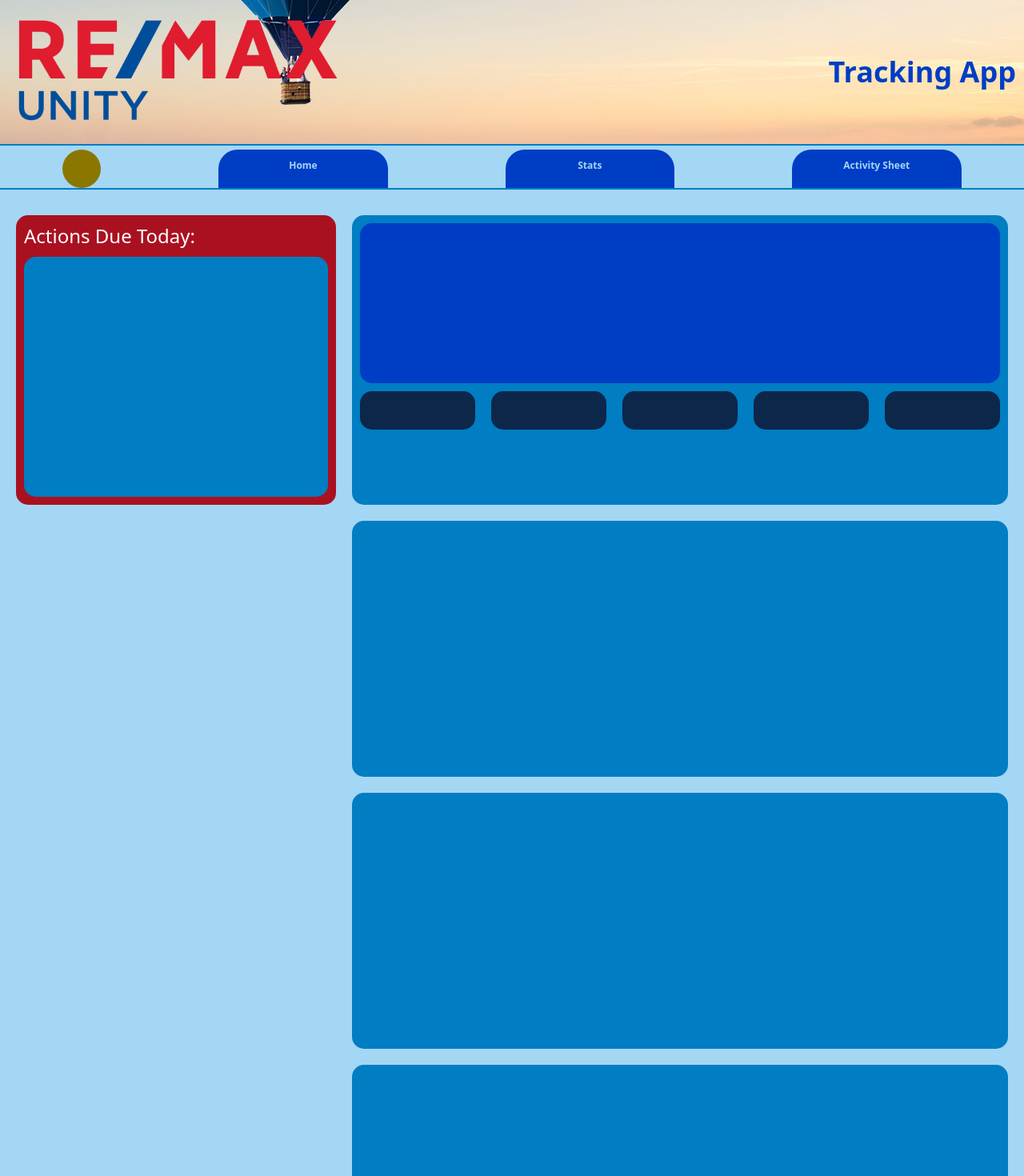
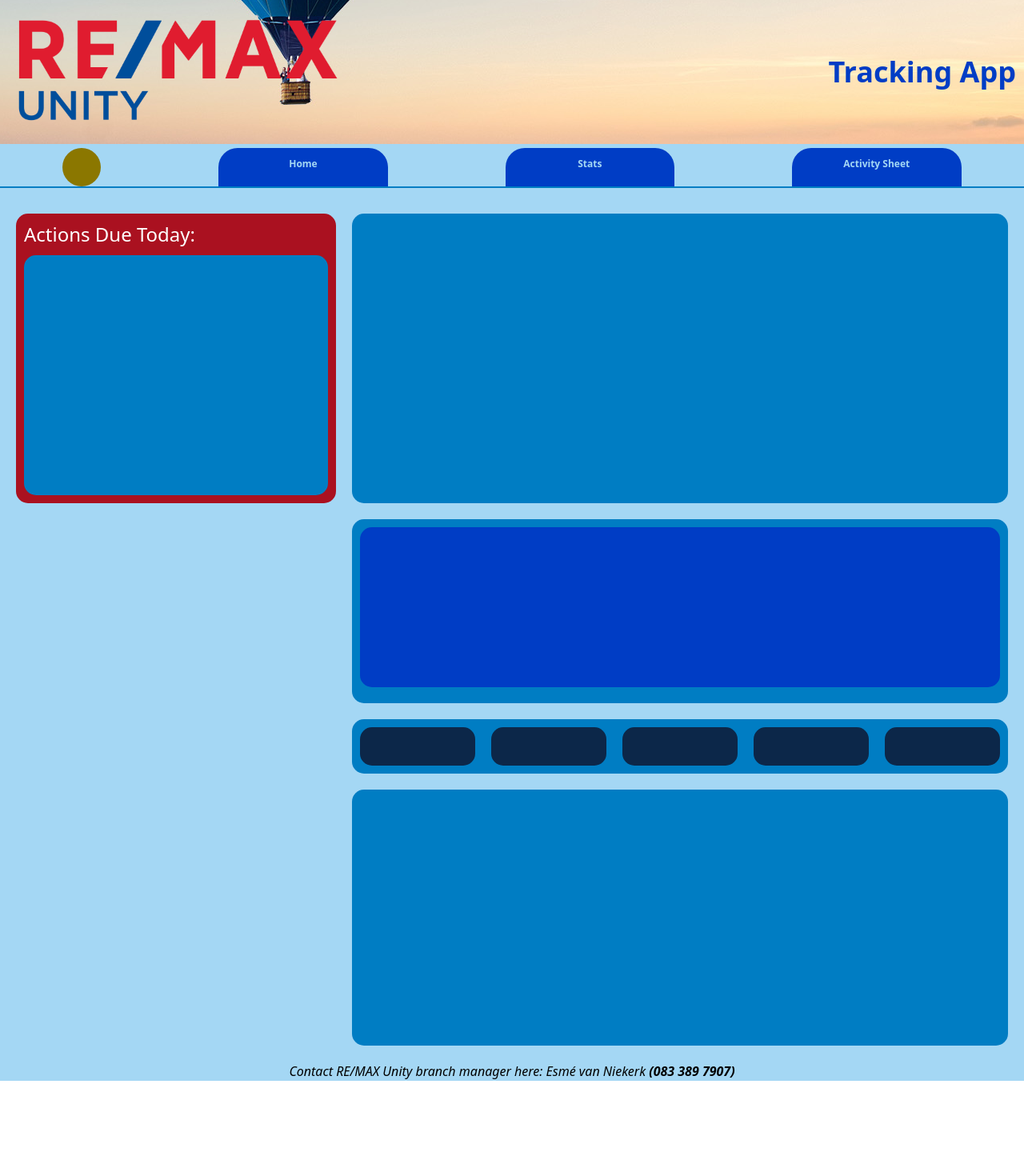
Before and after one commit to DaneVN/REMAX_TrackingApp, a React (Vite) app in the folder app/: page / in a window 1280 px wide. Shown: the top 1470 px of the page at 80% size. After the commit the page ends 1351 px from the top, so only its background shows below. Built offline with nearby package versions, Linux system fonts and the light colour scheme.

Commit message:
Card Content Shuffled + footer Added

```diff
--- a/app/src/App.jsx
+++ b/app/src/App.jsx
@@ -3,6 +3,7 @@
 import Header from "../src/assets/components/Header.jsx";
 import NavBar from "./assets/components/NavBar.jsx";
 import Main from "./assets/components/main/Main.jsx";
+import Footer from "./assets/components/Footer.jsx";
 
 function App() {
   return (
@@ -10,6 +11,7 @@
       <Header />
       <NavBar />
       <Main />
+      <Footer />
     </>
   );
 }
--- /dev/null
+++ b/app/src/assets/components/Footer.jsx
@@ -0,0 +1,12 @@
+import React from "react";
+
+export default function Footer() {
+  return (
+    <footer className="flex justify-evenly">
+      <h4 className="italic">
+        Contact RE/MAX Unity branch manager here: Esmé van Niekerk
+        <span className="font-bold"> (083 389 7907) </span>
+      </h4>
+    </footer>
+  );
+}
--- a/app/src/assets/components/NavBar.jsx
+++ b/app/src/assets/components/NavBar.jsx
@@ -4,7 +4,7 @@
   return (
     <nav
       className="bg-[var(--cl-2)] flex justify-around px-1.25 pt-1.25 text-[var(--cl-4)]
-    border-y-2 border-[var(--cl-1)] sticky top-0 z-20 transition-top duration-300
+    border-b-2 border-[var(--cl-1)] sticky top-0 z-20 transition-top duration-300
     ease-in-out"
     >
       <div className="px-1.25 bg-[var(--cl-6)] rounded-full w-12 h-12">
--- /dev/null
+++ b/app/src/assets/components/main/GraphCard.jsx
@@ -0,0 +1,12 @@
+import React from "react";
+
+export default function StatsCard() {
+  return (
+    <section
+      id="stats"
+      className="bg-[var(--cl-1)] p-2.5 rounded-[15px] sm:col-start-2 sm:col-span-2"
+    >
+      <div className="placeholder bg-[var(--cl-5)] h-[200px] w-full mb-2.5 rounded-[15px]"></div>
+    </section>
+  );
+}
--- a/app/src/assets/components/main/Main.jsx
+++ b/app/src/assets/components/main/Main.jsx
@@ -2,6 +2,7 @@
 import DueCard from "./DueCard";
 import StatsCard from "./StatsCard";
 import SheetCard from "./SheetCard";
+import GraphCard from "./GraphCard";
 
 export default function Main() {
   return (
@@ -10,9 +11,10 @@
     sm:grid-rows-1fr-1fr gap-5 p-5 pt-8 md:text-2xl"
     >
       <DueCard />
+      <SheetCard />
+      <GraphCard />
       <StatsCard />
-      <SheetCard />
-      <SheetCard />
+      {/* Filler */}
       <SheetCard />
     </main>
   );
--- a/app/src/assets/components/main/StatsCard.jsx
+++ b/app/src/assets/components/main/StatsCard.jsx
@@ -4,15 +4,14 @@
   return (
     <section
       id="stats"
-      className="bg-[var(--cl-1)] p-2.5 rounded-[15px] sm:col-span-2"
+      className="bg-[var(--cl-1)] p-2.5 rounded-[15px] sm:col-start-2 sm:col-span-2"
     >
-      <div className="placeholder bg-[var(--cl-5)] h-[200px] w-full mb-2.5 rounded-[15px]"></div>
-      <div className="buttons flex justify-between">
-        <div className="button bg-[var(--cl-4)] h-12 w-[18%] rounded-[15px]"></div>
-        <div className="button bg-[var(--cl-4)] h-12 w-[18%] rounded-[15px]"></div>
-        <div className="button bg-[var(--cl-4)] h-12 w-[18%] rounded-[15px]"></div>
-        <div className="button bg-[var(--cl-4)] h-12 w-[18%] rounded-[15px]"></div>
-        <div className="button bg-[var(--cl-4)] h-12 w-[18%] rounded-[15px]"></div>
+      <div className="flex justify-between">
+        <div className="bg-[var(--cl-4)] h-12 w-[18%] rounded-[15px]"></div>
+        <div className="bg-[var(--cl-4)] h-12 w-[18%] rounded-[15px]"></div>
+        <div className="bg-[var(--cl-4)] h-12 w-[18%] rounded-[15px]"></div>
+        <div className="bg-[var(--cl-4)] h-12 w-[18%] rounded-[15px]"></div>
+        <div className="bg-[var(--cl-4)] h-12 w-[18%] rounded-[15px]"></div>
       </div>
     </section>
   );
```
